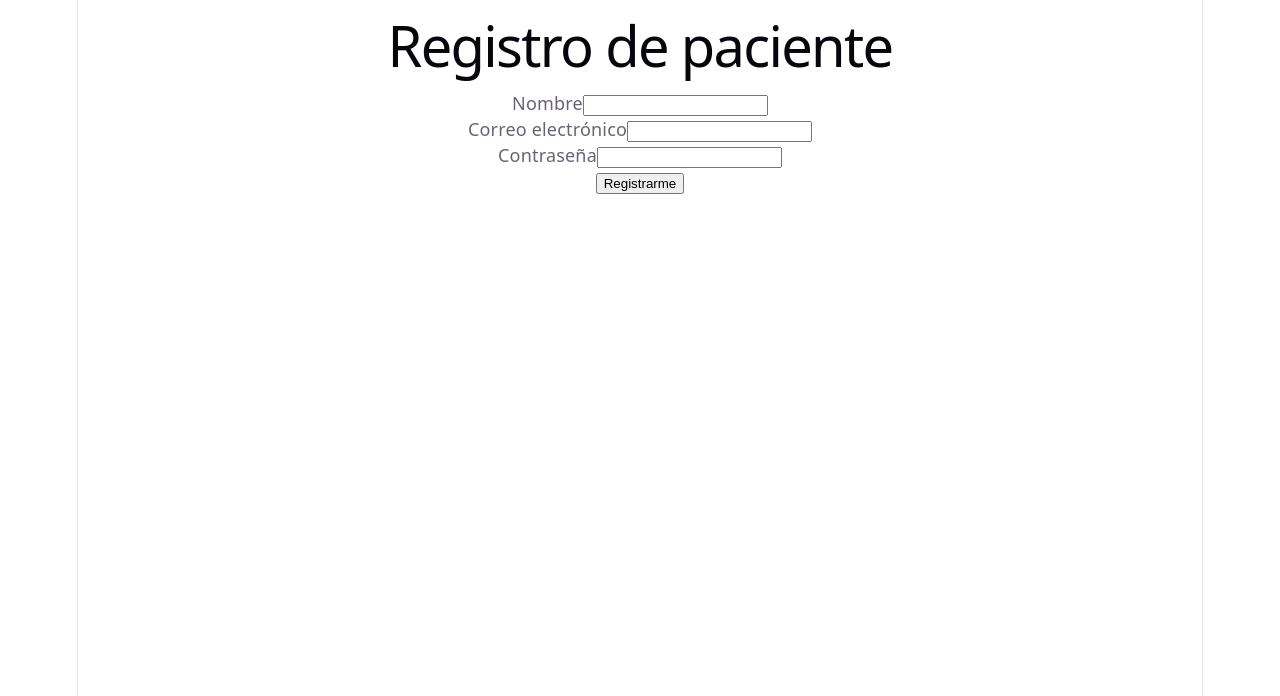
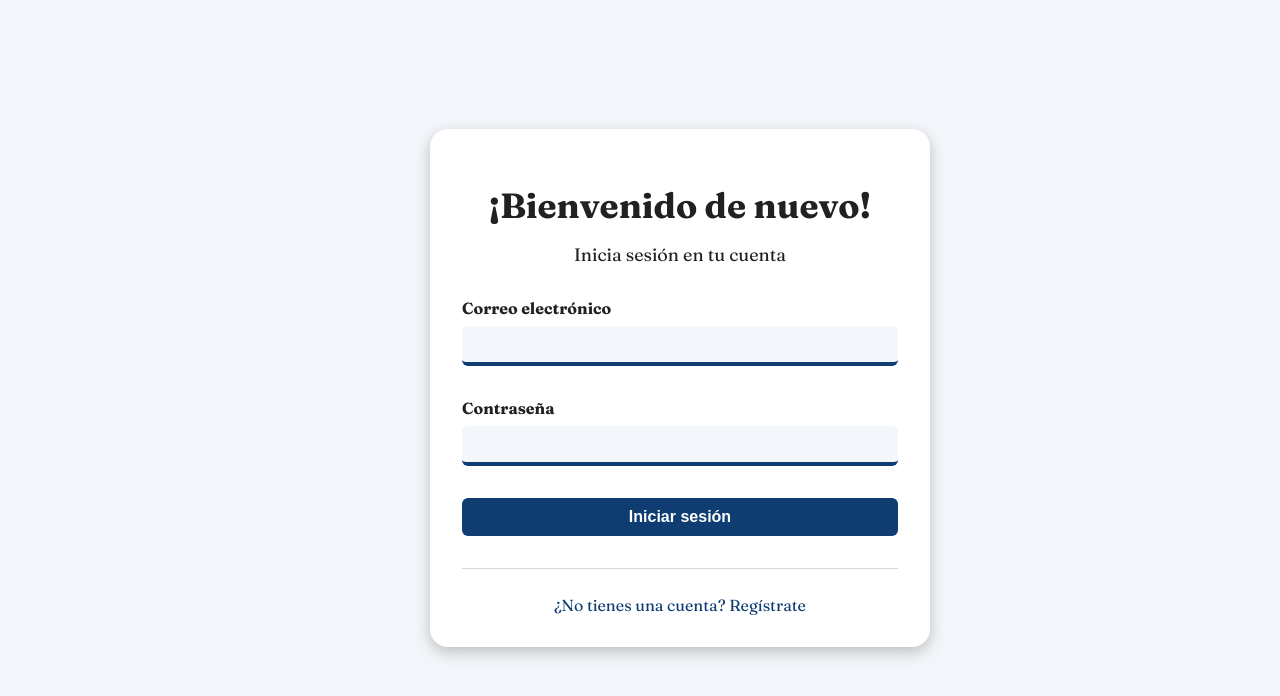
Before and after one commit to Ailton-exe/consultorio-dental, a React app in the folder frontend/: page /login in a window 1280 px wide. Shown: the top 696 px of the page. Built offline with nearby package versions, Linux system fonts and the light colour scheme; the HTML template or start-up script is replaced by a standard one.

Commit message:
feat: Aplicación de estilos CSS

```diff
--- a/frontend/package.json
+++ b/frontend/package.json
@@ -11,7 +11,8 @@
   },
   "dependencies": {
     "react": "^19.2.8",
-    "react-dom": "^19.2.8"
+    "react-dom": "^19.2.8",
+    "react-router-dom": "^7.18.4"
   },
   "devDependencies": {
     "@eslint/js": "^10.0.1",
--- a/frontend/src/App.jsx
+++ b/frontend/src/App.jsx
@@ -1,7 +1,17 @@
+import { BrowserRouter, Routes, Route } from "react-router-dom";
+
 import Register from "./pages/Register";
+import Login from "./pages/Login";
 
 function App() {
-    return <Register />;
+    return (
+        <BrowserRouter>
+            <Routes>
+                <Route path="/register" element={<Register />} />
+                <Route path="/login" element={<Login />} />
+            </Routes>
+        </BrowserRouter>
+    );
 }
 
 export default App;
--- a/frontend/src/index.css
+++ b/frontend/src/index.css
@@ -1,4 +1,20 @@
-:root {
+
+body {
+    font-size: 16px;
+    height: 95vh;
+    display: flex;
+    justify-content: center;
+    align-items: center;
+    flex-direction: column;
+    background-color: #f3f6fa;
+}
+#root {
+    max-width: 90%;
+    width: 100%;
+}
+
+
+/*:root {
   --text: #6b6375;
   --text-h: #08060d;
   --bg: #fff;
@@ -51,7 +67,11 @@
 }
 
 body {
-  margin: 0;
+      font-size: 16px;
+    font-family: "Krub", sans-serif;
+    background-color: var(--blanco);
+    display: flex;
+    height: 100vh;
 }
 
 #root {
@@ -59,7 +79,6 @@ body {
   max-width: 100%;
   margin: 0 auto;
   text-align: center;
-  border-inline: 1px solid var(--border);
   min-height: 100svh;
   display: flex;
   flex-direction: column;
@@ -109,3 +128,4 @@ code {
   padding: 4px 8px;
   background: var(--code-bg);
 }
+*/
--- a/frontend/src/pages/Login.jsx
+++ b/frontend/src/pages/Login.jsx
@@ -1,4 +1,6 @@
 import { useState } from "react";
+import "../styles/Login.css";
+import { Link } from "react-router-dom";
 
 function Login() {
     const [form, setForm] = useState({
@@ -52,14 +54,20 @@ function Login() {
         }
     };
 
-    return (
-        <div>
-            <h1>Inicio de sesión</h1>
+return (
+    <div className="login-section">
+        <div className="login-container">
+            <form className="login-form" onSubmit={handleSubmit}>
+                <h1>¡Bienvenido de nuevo!</h1>
+                <p>Inicia sesión en tu cuenta</p>
 
-            <form onSubmit={handleSubmit}>
-                <div>
-                    <label>Correo electrónico</label>
+                <div className="campo">
+                    <label className="label-titulo">
+                        Correo electrónico
+                    </label>
+
                     <input
+                        className="input-text"
                         type="email"
                         name="email"
                         value={form.email}
@@ -68,9 +76,13 @@ function Login() {
                     />
                 </div>
 
-                <div>
-                    <label>Contraseña</label>
+                <div className="campo">
+                    <label className="label-titulo">
+                        Contraseña
+                    </label>
+
                     <input
+                        className="input-text"
                         type="password"
                         name="password"
                         value={form.password}
@@ -79,14 +91,21 @@ function Login() {
                     />
                 </div>
 
-                <button type="submit">
+                <button className="boton" type="submit">
                     Iniciar sesión
                 </button>
+
+                <p className="login-message">{message}</p>
+
+                <div className="login-footer">
+                    <Link to="/register">
+                        ¿No tienes una cuenta? Regístrate
+                    </Link>
+                </div>
             </form>
-
-            <p>{message}</p>
         </div>
-    );
+    </div>
+);
 }
 
 export default Login;
--- a/frontend/src/pages/Register.jsx
+++ b/frontend/src/pages/Register.jsx
@@ -1,4 +1,6 @@
 import { useState } from "react";
+import "../styles/Register.css";
+import { Link } from "react-router-dom";
 
 function Register() {
     const [form, setForm] = useState({
@@ -57,14 +59,20 @@ function Register() {
         }
     };
 
-    return (
-        <div>
-            <h1>Registro de paciente</h1>
+return (
+    <div className="register-section">
+        <div className="register-container">
+            <form className="register-form" onSubmit={handleSubmit}>
+                <h1>¡Bienvenido!</h1>
+                <p>Regístrate para crear tu cuenta</p>
 
-            <form onSubmit={handleSubmit}>
-                <div>
-                    <label>Nombre</label>
+                <div className="campo">
+                    <label className="label-titulo">
+                        Nombre
+                    </label>
+
                     <input
+                        className="input-text"
                         type="text"
                         name="name"
                         value={form.name}
@@ -73,9 +81,13 @@ function Register() {
                     />
                 </div>
 
-                <div>
-                    <label>Correo electrónico</label>
+                <div className="campo">
+                    <label className="label-titulo">
+                        Correo electrónico
+                    </label>
+
                     <input
+                        className="input-text"
                         type="email"
                         name="email"
                         value={form.email}
@@ -84,9 +96,13 @@ function Register() {
                     />
                 </div>
 
-                <div>
-                    <label>Contraseña</label>
+                <div className="campo">
+                    <label className="label-titulo">
+                        Contraseña
+                    </label>
+
                     <input
+                        className="input-text"
                         type="password"
                         name="password"
                         value={form.password}
@@ -96,14 +112,21 @@ function Register() {
                     />
                 </div>
 
-                <button type="submit">
+                <button className="boton" type="submit">
                     Registrarme
                 </button>
+
+                <p className="register-message">{message}</p>
+
+                <div className="register-footer">
+                    <a href="/login">
+                        ¿Ya tienes una cuenta? Inicia sesión
+                    </a>
+                </div>
             </form>
-
-            <p>{message}</p>
         </div>
-    );
+    </div>
+);
 }
 
 export default Register;
--- /dev/null
+++ b/frontend/src/styles/Login.css
@@ -0,0 +1,116 @@
+@import url('https://fonts.googleapis.com/css2?family=Fraunces:opsz,wght@9..144,400;9..144,600;9..144,700&display=swap');
+
+:root {
+    --blanco: #ffffff;
+    --oscuro: #212121;
+    --primario: #0f3d72;
+}
+.login-section{
+    display: flex;
+    justify-content: center;
+    align-items: center;
+    padding: 2.5rem;
+    position: relative;
+    width: 100%;
+}
+
+.login-container {
+    font-family: 'Fraunces', serif;
+    display: flex;
+    flex-direction: column;
+    align-items: center;
+    justify-content: center;
+    box-sizing: border-box;
+    width: 100%;
+    max-width: 500px;
+}
+
+.login-form {
+    background-color: var(--blanco);
+    width: 100%;
+    padding: 2rem;
+    border-radius: 18px;
+    box-sizing: border-box;
+    -webkit-box-shadow: 0px 5px 15px 0px rgba(112, 112, 112, 0.42);
+    -moz-box-shadow: 0px 5px 15px 0px rgba(112, 112, 112, 0.42);
+    box-shadow: 0px 5px 15px 0px rgba(112, 112, 112, 0.42);
+}
+
+.login-form h1 {
+    text-align: center;
+    font-size: 35px;
+    font-weight: bold;
+    margin-bottom: 1rem;
+    color: var(--oscuro);
+}
+.login-form p {
+    text-align: center;
+    font-size: 18px;
+    margin-top: 0;
+    margin-bottom: 2rem;
+    color: var(--oscuro);
+}
+.campo {
+    margin-bottom: 2rem;
+}
+
+.label-titulo {
+    color: var(--oscuro);
+    font-weight: bold;
+    margin-bottom: 8px;
+    display: block;
+}
+
+.input-text {
+    width: 100%;
+    background-color: #f3f6fa;
+    font-size: 14px;
+    border: none;
+    padding: 10px;
+    border-bottom: var(--primario) 4px solid;
+    box-sizing: border-box;
+    border-radius: 6px;
+}
+
+.input-text:focus {
+    outline: none;
+}
+
+.boton {
+    background-color: var(--primario);
+    color: var(--blanco);
+    padding: 10px;
+    font-size: 16px;
+    text-decoration: none;
+    font-weight: bold;
+    width: 100%;
+    text-align: center;
+    border: none;
+    border-radius: 6px;
+}
+
+.boton:hover {
+    cursor: pointer;
+    background-color: #757575;
+}
+
+.login-message {
+    text-align: center;
+    margin-top: 1rem;
+}
+
+.login-footer {
+    text-align: center;
+    margin-top: 1.6rem;
+    padding-top: 1.6rem;
+    border-top: 1px solid #d8d8d8;
+    font-size: 1rem;
+}
+
+.login-footer a {
+    color: var(--primario);
+    text-decoration: none;
+}
+.login-footer a:hover {
+    text-decoration: underline;
+}
--- /dev/null
+++ b/frontend/src/styles/Register.css
@@ -0,0 +1,116 @@
+@import url('https://fonts.googleapis.com/css2?family=Fraunces:opsz,wght@9..144,400;9..144,600;9..144,700&display=swap');
+
+:root {
+    --blanco: #ffffff;
+    --oscuro: #212121;
+    --primario: #0f3d72;
+}
+.register-section{
+    display: flex;
+    justify-content: center;
+    align-items: center;
+    padding: 2.5rem;
+    position: relative;
+    width: 100%;
+}
+
+.register-container {
+    font-family: 'Fraunces', serif;
+    display: flex;
+    flex-direction: column;
+    align-items: center;
+    justify-content: center;
+    box-sizing: border-box;
+    width: 100%;
+    max-width: 500px;
+}
+
+.register-form {
+    background-color: var(--blanco);
+    width: 100%;
+    padding: 2rem;
+    border-radius: 18px;
+    box-sizing: border-box;
+    -webkit-box-shadow: 0px 5px 15px 0px rgba(112, 112, 112, 0.42);
+    -moz-box-shadow: 0px 5px 15px 0px rgba(112, 112, 112, 0.42);
+    box-shadow: 0px 5px 15px 0px rgba(112, 112, 112, 0.42);
+}
+
+.register-form h1 {
+    text-align: center;
+    font-size: 35px;
+    font-weight: bold;
+    margin-bottom: 1rem;
+    color: var(--oscuro);
+}
+.register-form p {
+    text-align: center;
+    font-size: 18px;
+    margin-top: 0;
+    margin-bottom: 2rem;
+    color: var(--oscuro);
+}
+.campo {
+    margin-bottom: 2rem;
+}
+
+.label-titulo {
+    color: var(--oscuro);
+    font-weight: bold;
+    margin-bottom: 8px;
+    display: block;
+}
+
+.input-text {
+    width: 100%;
+    background-color: #f3f6fa;
+    font-size: 14px;
+    border: none;
+    padding: 10px;
+    border-bottom: var(--primario) 4px solid;
+    box-sizing: border-box;
+    border-radius: 6px;
+}
+
+.input-text:focus {
+    outline: none;
+}
+
+.boton {
+    background-color: var(--primario);
+    color: var(--blanco);
+    padding: 10px;
+    font-size: 16px;
+    text-decoration: none;
+    font-weight: bold;
+    width: 100%;
+    text-align: center;
+    border: none;
+    border-radius: 6px;
+}
+
+.boton:hover {
+    cursor: pointer;
+    background-color: #757575;
+}
+
+.register-message {
+    text-align: center;
+    margin-top: 1rem;
+}
+
+.register-footer {
+    text-align: center;
+    margin-top: 1.6rem;
+    padding-top: 1.6rem;
+    border-top: 1px solid #d8d8d8;
+    font-size: 1rem;
+}
+
+.register-footer a {
+    color: var(--primario);
+    text-decoration: none;
+}
+.register-footer a:hover {
+    text-decoration: underline;
+}
```
Also changed, not shown: frontend/src/App.css (+14 -1 lines), 1 other file (tests, documents, lock files or other folders).
